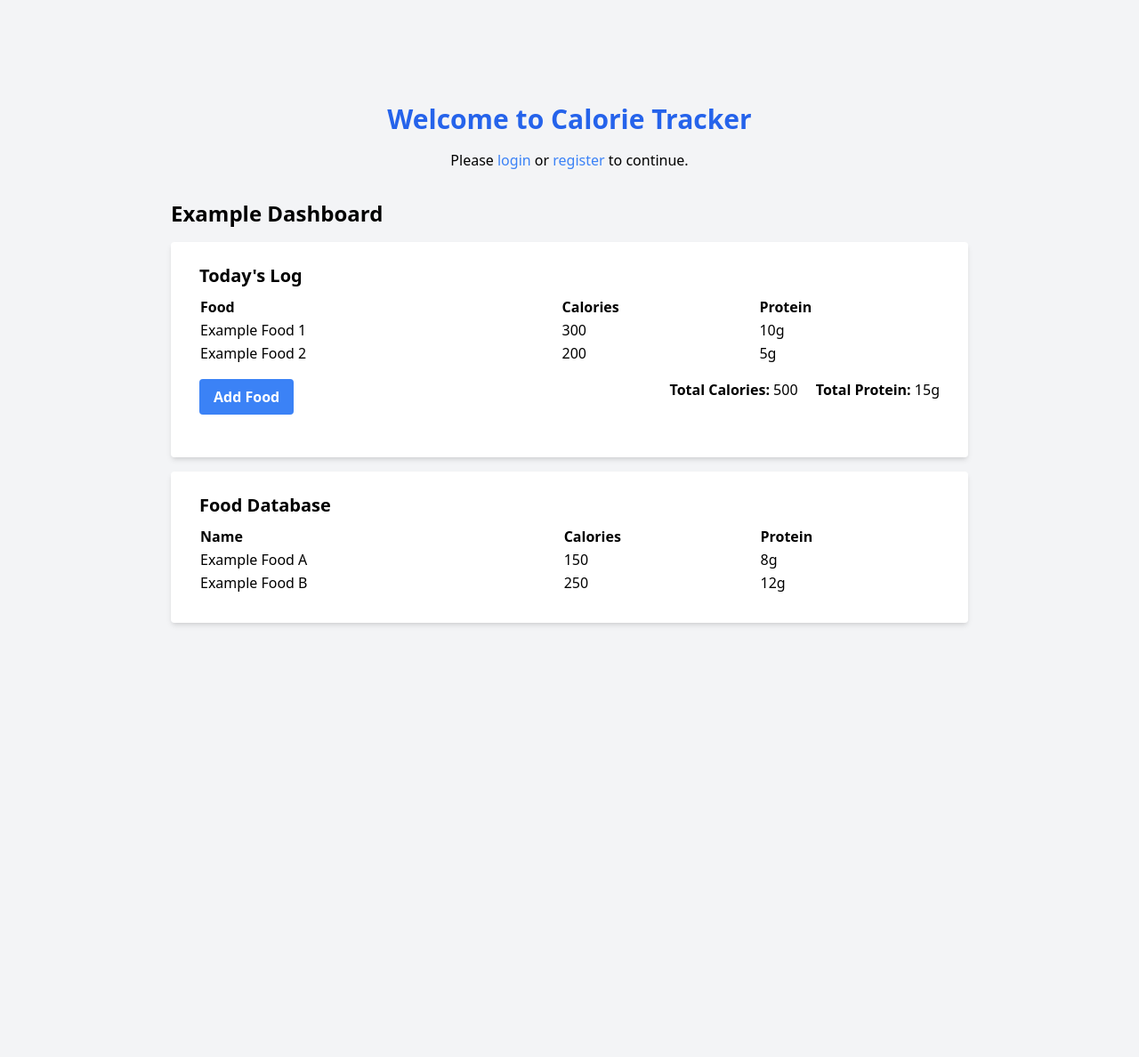
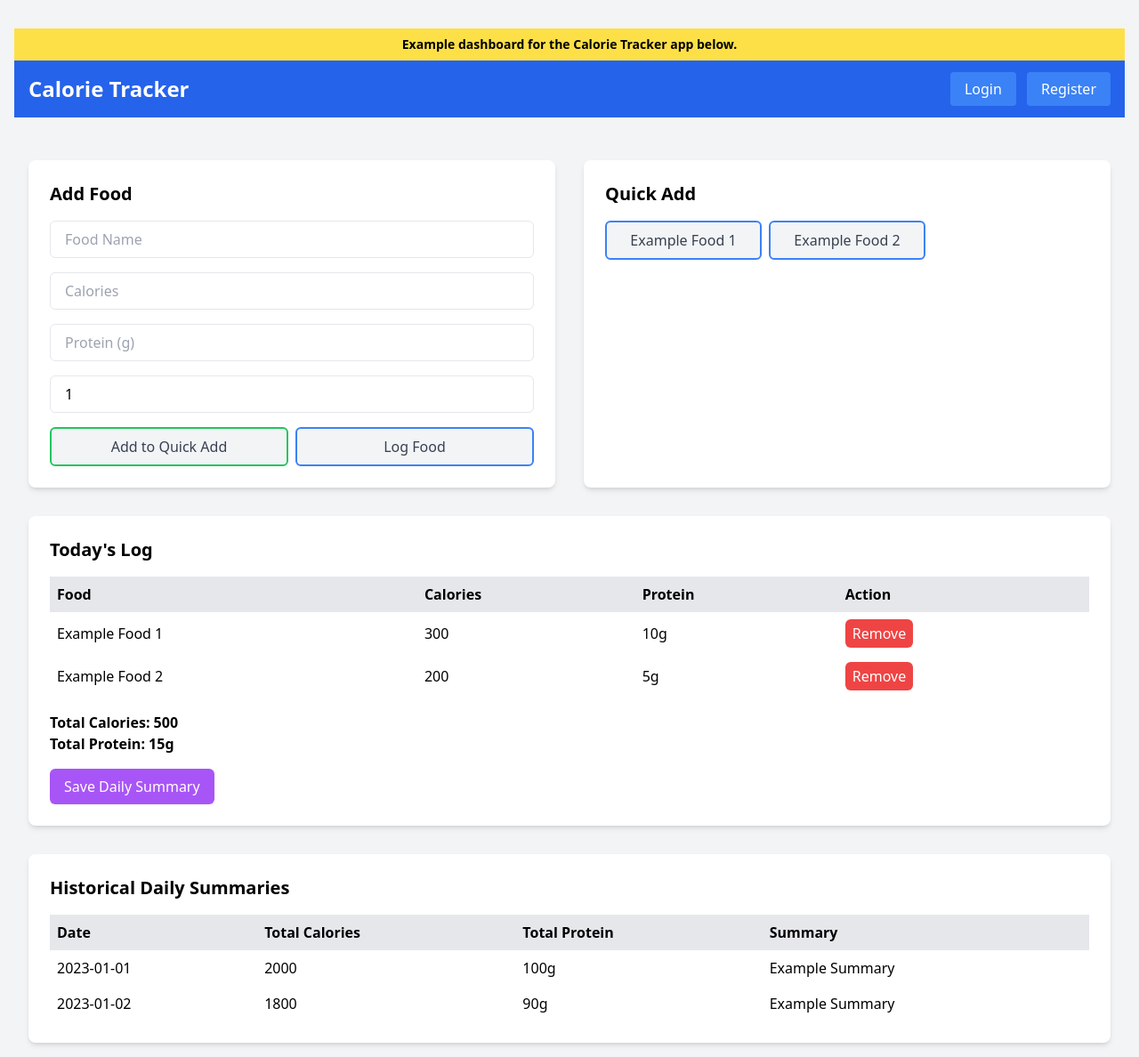
Before and after one commit to AndyIsBuilding/calorie_counter, a Flask app: page / in a window 1280 px wide. Shown: the whole page at 89% size. Before the commit the page ends 703 px from the top, so only its background shows below. Run offline with Flask 3, Linux system fonts and the light colour scheme; some libraries are stand-ins or nearby versions.

Commit message:
update landing, fix log food

```diff
--- a/app.py
+++ b/app.py
@@ -162,7 +162,7 @@ def log_food():
 
     # Calculate new totals
     c.execute("SELECT SUM(calories), SUM(protein) FROM daily_log WHERE date = ? AND user_id = ?", (today, current_user.id))
-    total_calories, total_protein = c.fetchone()
+    total_calories_sum, total_protein_sum = c.fetchone()
 
     conn.commit()
     conn.close()
@@ -176,8 +176,8 @@ def log_food():
             'protein': total_protein
         },
         'totals': {
-            'calories': total_calories,
-            'protein': total_protein
+            'calories': total_calories_sum,
+            'protein': total_protein_sum
         }
     })
 
--- a/requirements.txt
+++ b/requirements.txt
@@ -7,3 +7,4 @@ Jinja2==3.1.4
 MarkupSafe==2.1.5
 pytz==2024.2
 Werkzeug==3.0.4
+python-dotenv==1.0.1
--- a/templates/dashboard.html
+++ b/templates/dashboard.html
@@ -174,7 +174,8 @@
 
         <div class="mt-8 bg-white p-6 rounded-lg shadow-md">
             <h2 class="text-xl font-bold mb-4">Historical Daily Summaries</h2>
-            <table class="w-full">
+            <div class="overflow-x-auto">
+            <table class="w-full table-auto">
                 <thead>
                     <tr class="bg-gray-200">
                         <th class="p-2 text-left">Date</th>
@@ -189,11 +190,12 @@
                         <td class="p-2">{{ summary[0] }}</td>
                         <td class="p-2">{{ summary[1] }}</td>
                         <td class="p-2">{{ summary[2] }}g</td>
-                        <td class="p-2">{{ summary[3] }}</td>
+                        <td class="p-2 whitespace-pre-wrap">{{ summary[3] }}</td>
                     </tr>
                     {% endfor %}
                 </tbody>
             </table>
+        </div>
         </div>
     </div>
 
--- a/templates/index.html
+++ b/templates/index.html
@@ -2,68 +2,111 @@
 
 {% block title %}Welcome to Calorie Tracker{% endblock %}
 
+{% block extra_head %}
+<script src="https://code.jquery.com/jquery-3.6.0.min.js"></script>
+{% endblock %}
+
 {% block content %}
-<h1 class="text-3xl font-bold mb-4 text-center text-blue-600">Welcome to Calorie Tracker</h1>
-<p class="mb-4 text-center">Please <a href="{{ url_for('login') }}" class="text-blue-500 hover:underline">login</a> or <a href="{{ url_for('register') }}" class="text-blue-500 hover:underline">register</a> to continue.</p>
+<div class="bg-yellow-300 text-center py-2">
+    <p class="text-sm font-semibold">Example dashboard for the Calorie Tracker app below.</p>
+</div>
+<nav class="bg-blue-600 p-4 text-white">
+    <div class="container mx-auto flex justify-between items-center">
+        <h1 class="text-2xl font-bold">Calorie Tracker</h1>
+        <div>
+            <a href="{{ url_for('login') }}" class="bg-blue-500 hover:bg-blue-700 py-2 px-4 rounded">Login</a>
+            <a href="{{ url_for('register') }}" class="bg-blue-500 hover:bg-blue-700 py-2 px-4 rounded ml-2">Register</a>
+        </div>
+    </div>
+</nav>
 
-<div class="max-w-4xl mx-auto mt-8">
-    <h2 class="text-2xl font-semibold mb-4">Example Dashboard</h2>
+<div class="container mx-auto mt-8 p-4">
+    <div class="grid grid-cols-1 md:grid-cols-2 gap-8">
+        <div class="bg-white p-6 rounded-lg shadow-md">
+            <h2 class="text-xl font-bold mb-4">Add Food</h2>
+            <form id="addFoodForm" action="" method="post" class="space-y-4">
+                <input type="text" name="name" placeholder="Food Name" required class="w-full px-4 py-2 border rounded-md">
+                <input type="number" name="calories" placeholder="Calories" required class="w-full px-4 py-2 border rounded-md">
+                <input type="number" name="protein" placeholder="Protein (g)" required class="w-full px-4 py-2 border rounded-md">
+                <input type="number" name="servings" placeholder="Servings" value="1" min="0.1" step="0.1" required class="w-full px-4 py-2 border rounded-md">
+                <div class="flex space-x-2">
+                    <button type="button" class="flex-1 bg-gray-100 text-gray-700 py-2 rounded-md border-2 border-green-500" disabled>Add to Quick Add</button>
+                    <button type="button" class="flex-1 bg-gray-100 text-gray-700 py-2 rounded-md border-2 border-blue-500" disabled>Log Food</button>
+                </div>
+            </form>
+        </div>
 
-    <div class="bg-white shadow-md rounded px-8 pt-6 pb-8 mb-4">
-        <h3 class="text-xl font-semibold mb-2">Today's Log</h3>
-        <table class="w-full mb-4">
+        <div class="bg-white p-6 rounded-lg shadow-md">
+            <h2 class="text-xl font-bold mb-4">Quick Add</h2>
+            <div class="quick-add-grid grid grid-cols-2 sm:grid-cols-3 md:grid-cols-2 lg:grid-cols-3 gap-2">
+                <button type="button" class="quick-add-btn w-full bg-gray-100 text-gray-700 py-2 px-4 rounded-md border-2 border-blue-500" disabled>Example Food 1</button>
+                <button type="button" class="quick-add-btn w-full bg-gray-100 text-gray-700 py-2 px-4 rounded-md border-2 border-blue-500" disabled>Example Food 2</button>
+            </div>
+        </div>
+    </div>
+
+    <div class="mt-8 bg-white p-6 rounded-lg shadow-md">
+        <h2 class="text-xl font-bold mb-4">Today's Log</h2>
+        <table class="w-full">
             <thead>
+                <tr class="bg-gray-200">
+                    <th class="p-2 text-left">Food</th>
+                    <th class="p-2 text-left">Calories</th>
+                    <th class="p-2 text-left">Protein</th>
+                    <th class="p-2 text-left">Action</th>
+                </tr>
+            </thead>
+            <tbody id="daily-log">
                 <tr>
-                    <th class="text-left">Food</th>
-                    <th class="text-left">Calories</th>
-                    <th class="text-left">Protein</th>
+                    <td class="p-2">Example Food 1</td>
+                    <td class="p-2">300</td>
+                    <td class="p-2">10g</td>
+                    <td class="p-2">
+                        <button class="remove-food-btn bg-red-500 text-white py-1 px-2 rounded-md" disabled>Remove</button>
+                    </td>
+                </tr>
+                <tr>
+                    <td class="p-2">Example Food 2</td>
+                    <td class="p-2">200</td>
+                    <td class="p-2">5g</td>
+                    <td class="p-2">
+                        <button class="remove-food-btn bg-red-500 text-white py-1 px-2 rounded-md" disabled>Remove</button>
+                    </td>
+                </tr>
+            </tbody>
+        </table>
+        <div class="mt-4">
+            <p class="font-bold">Total Calories: <span id="total-calories">500</span></p>
+            <p class="font-bold">Total Protein: <span id="total-protein">15g</span></p>
+        </div>
+        <form action="" method="post" class="mt-4">
+            <button type="button" class="bg-purple-500 text-white py-2 px-4 rounded-md" disabled>Save Daily Summary</button>
+        </form>
+    </div>
+
+    <div class="mt-8 bg-white p-6 rounded-lg shadow-md">
+        <h2 class="text-xl font-bold mb-4">Historical Daily Summaries</h2>
+        <table class="w-full">
+            <thead>
+                <tr class="bg-gray-200">
+                    <th class="p-2 text-left">Date</th>
+                    <th class="p-2 text-left">Total Calories</th>
+                    <th class="p-2 text-left">Total Protein</th>
+                    <th class="p-2 text-left">Summary</th>
                 </tr>
             </thead>
             <tbody>
                 <tr>
-                    <td>Example Food 1</td>
-                    <td>300</td>
-                    <td>10g</td>
+                    <td class="p-2">2023-01-01</td>
+                    <td class="p-2">2000</td>
+                    <td class="p-2">100g</td>
+                    <td class="p-2">Example Summary</td>
                 </tr>
                 <tr>
-                    <td>Example Food 2</td>
-                    <td>200</td>
-                    <td>5g</td>
-                </tr>
-            </tbody>
-        </table>
-
-        <div class="flex justify-between mb-4">
-            <button class="bg-blue-500 hover:bg-blue-700 text-white font-bold py-2 px-4 rounded" disabled>
-                Add Food
-            </button>
-            <div>
-                <span class="font-semibold">Total Calories:</span> 500
-                <span class="font-semibold ml-4">Total Protein:</span> 15g
-            </div>
-        </div>
-    </div>
-
-    <div class="bg-white shadow-md rounded px-8 pt-6 pb-8 mb-4">
-        <h3 class="text-xl font-semibold mb-2">Food Database</h3>
-        <table class="w-full">
-            <thead>
-                <tr>
-                    <th class="text-left">Name</th>
-                    <th class="text-left">Calories</th>
-                    <th class="text-left">Protein</th>
-                </tr>
-            </thead>
-            <tbody>
-                <tr>
-                    <td>Example Food A</td>
-                    <td>150</td>
-                    <td>8g</td>
-                </tr>
-                <tr>
-                    <td>Example Food B</td>
-                    <td>250</td>
-                    <td>12g</td>
+                    <td class="p-2">2023-01-02</td>
+                    <td class="p-2">1800</td>
+                    <td class="p-2">90g</td>
+                    <td class="p-2">Example Summary</td>
                 </tr>
             </tbody>
         </table>
```
Also changed, not shown: README.md.
